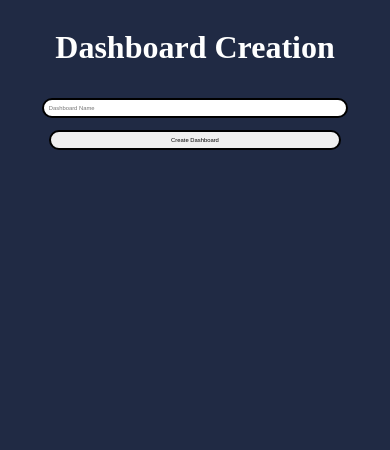
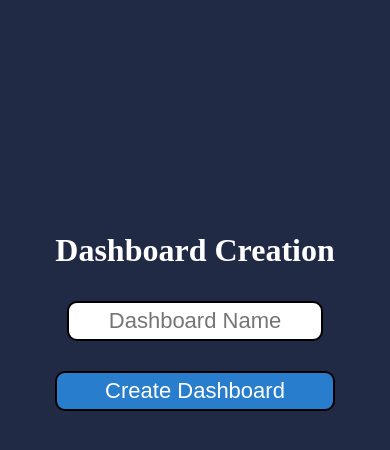
Before and after one commit to PenPen7531/ISSP-Triumf-435, a Flask app: page /create in a window 390 px wide. Shown: the top 450 px of the page. Run offline with Flask 2, Linux system fonts and the light colour scheme; the visitor is signed in with stand-in values (Sample User, id 1).

Commit message:
Added new dynamic changes to html pages

```diff
--- a/app/static/css/create.css
+++ b/app/static/css/create.css
@@ -2,8 +2,11 @@ html{
     background-color: #202A44;
     color: white;
 }
-
+h1{
+    font-size: 50px;
+}
 .flex-mid{
+    margin-top: 25vh;
     display: flex;
     flex-direction: column;
     justify-content: center;
@@ -13,16 +16,22 @@ html{
 #create-dash{
     display: flex;
     flex-direction: column;
-
+    align-items: center;
+    justify-content: center;
 }
 
 #create-dash > * {
     margin: 10px;
 }
 
+#input-btn{
+    background-color: #287DCC;
+    color: white;
+}
 input{
-    width: 75vw;
-    font-size: 1.5vw;
+    width: 60vw;
+    text-align: center;
+    font-size: 40px;
     border-radius: 10px;
     padding: 5px;
     border: 2px solid black;
@@ -36,3 +45,32 @@ button{
     padding: 10px;
     background-color: #287DCC;
 }
+
+@media screen and (max-width: 500px) {
+
+    .flex-mid{
+        margin-top: 25vh;
+    }
+    h1{
+        font-size: 32px;
+    }
+    .login-btns{
+        display: flex;
+        justify-content: center;
+        width: 100%;
+    }
+    #input-btn{
+        font-size: 22px;
+        width: 75%;
+    }
+    #dash-input{
+        font-size: 22px;
+        width: 75%;
+    }
+    #create-dash{
+        display: flex;
+        justify-content: center;
+        align-items: center;
+        margin-bottom: 20px;
+    }
+}
--- a/app/templates/public/create.html
+++ b/app/templates/public/create.html
@@ -12,7 +12,7 @@
     <div class="flex-mid">
         <h1>Dashboard Creation</h1>
         <form method="POST" id="create-dash">
-            <input type="text" name="dash-name" placeholder="Dashboard Name">
+            <input type="text" name="dash-name" placeholder="Dashboard Name" id="dash-input">
         </form>
         <div class="login-btns">
             <input type = "submit" value = "Create Dashboard" id="input-btn"/>
--- a/app/templates/public/test_dash.html
+++ b/app/templates/public/test_dash.html
@@ -22,6 +22,7 @@
             <thead class="thead-dark">
                 <th>Process Variable</th>
                 <th>Reading</th>
+                <th>Action</th>
             </thead>
             <tbody>
             {% if data %}
@@ -29,7 +30,7 @@
             <tr>
                 <td class="elem">{{ pv }}</td>
                 <td class="elem">{{ data["readPvDict"][pv] }}</td>
-                <td class="elem"><a href="/delete/{{dashboard_name}}/{{pv}}">Delete</a></td>
+                <td class="elem delete-btn"><a href="/delete/{{dashboard_name}}/{{pv}}" onclick="return confirm(`Are you sure you want to delete this PV?`)">Remove</a></td>
             </tr>
             {% endfor %}
             {% endif %}
```
Also changed, not shown: app/static/css/dash-home.css (+18 -0 lines).
